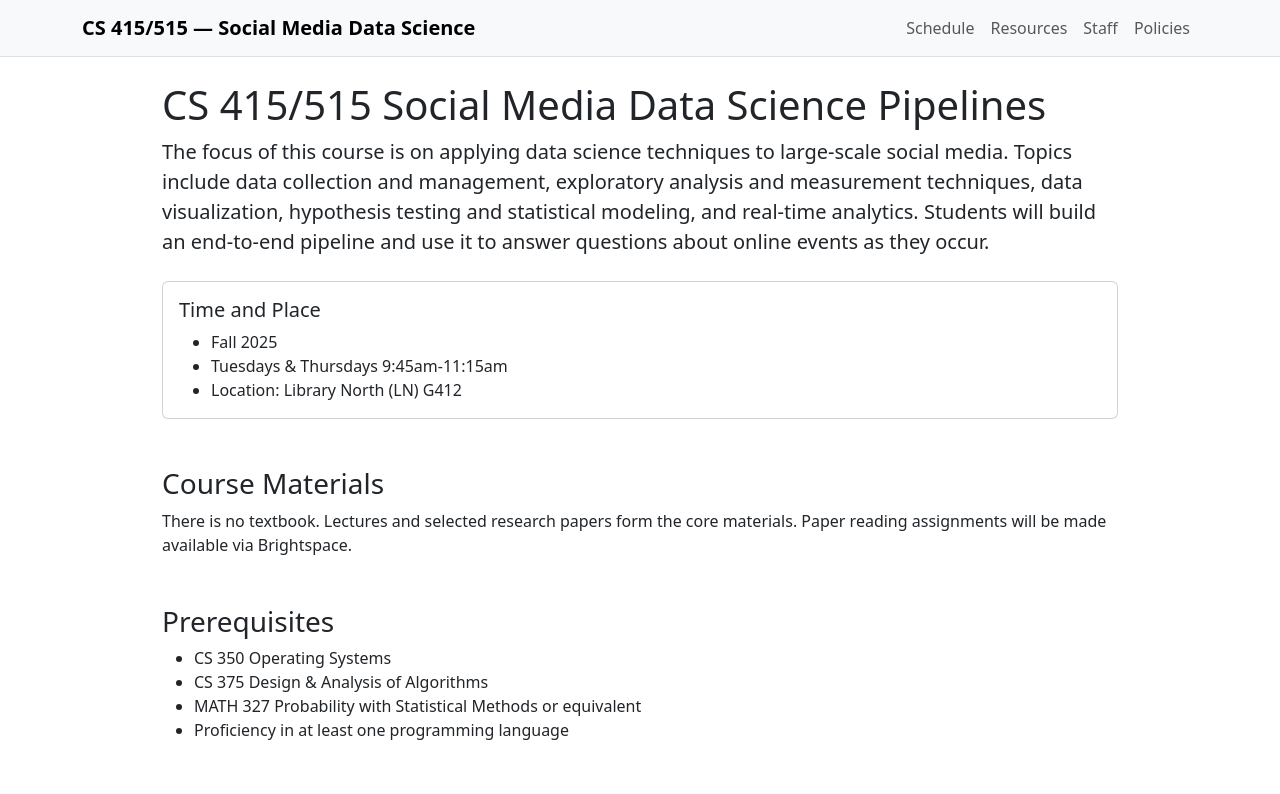
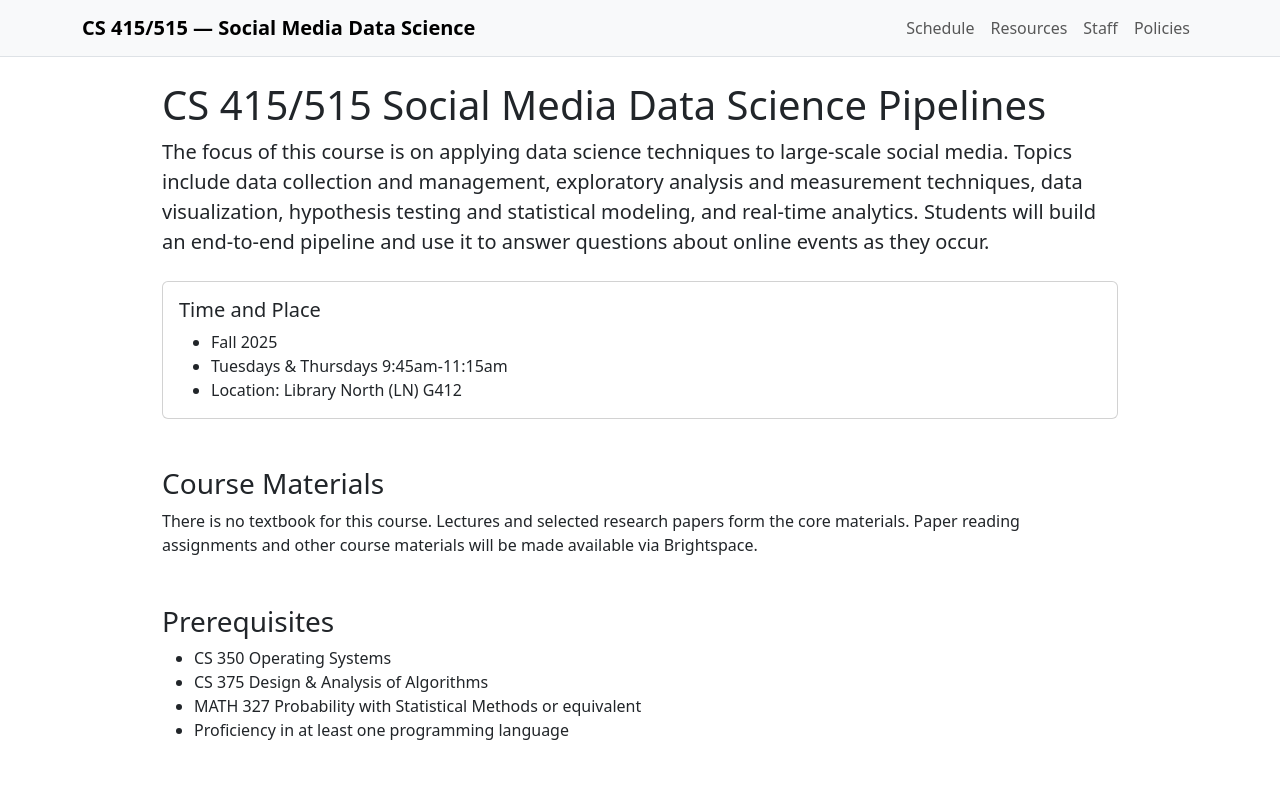
Before and after one commit to YangKCLab/social-media-ds-course, a Vue app in the folder frontend/: page / in a window 1280 px wide. Shown: the top 794 px of the page. Built offline with nearby package versions, Linux system fonts and the light colour scheme.

Commit message:
docs(home): refine Course Materials wording for clarity

```diff
--- a/frontend/src/pages/Home.vue
+++ b/frontend/src/pages/Home.vue
@@ -32,8 +32,9 @@
     <section class="mb-5">
       <h3 id="materials">Course Materials</h3>
       <p>
-        There is no textbook. Lectures and selected research papers form the core materials.
-        Paper reading assignments will be made available via Brightspace.
+        There is no textbook for this course.
+        Lectures and selected research papers form the core materials.
+        Paper reading assignments and other course materials will be made available via Brightspace.
       </p>
     </section>
 
```
